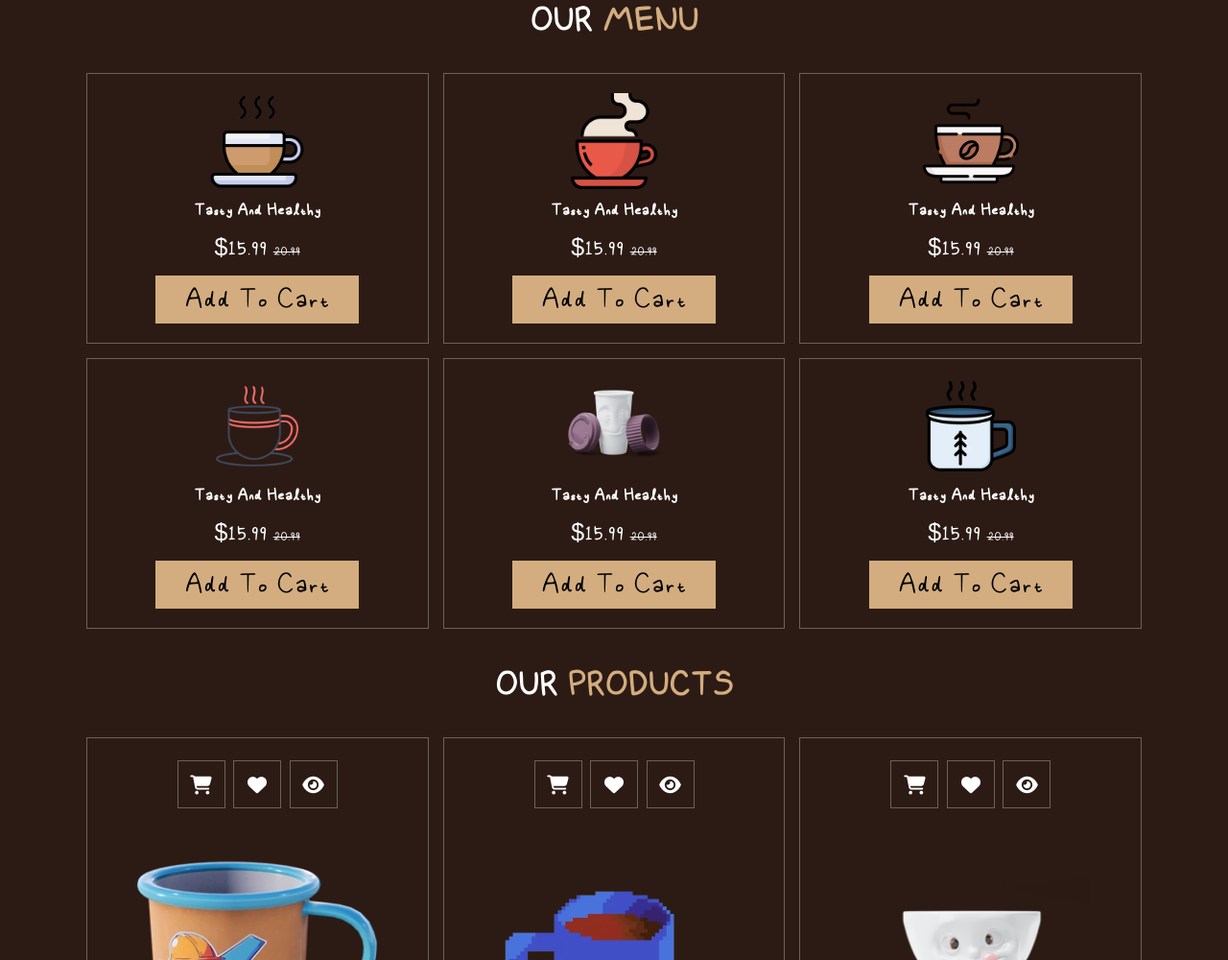
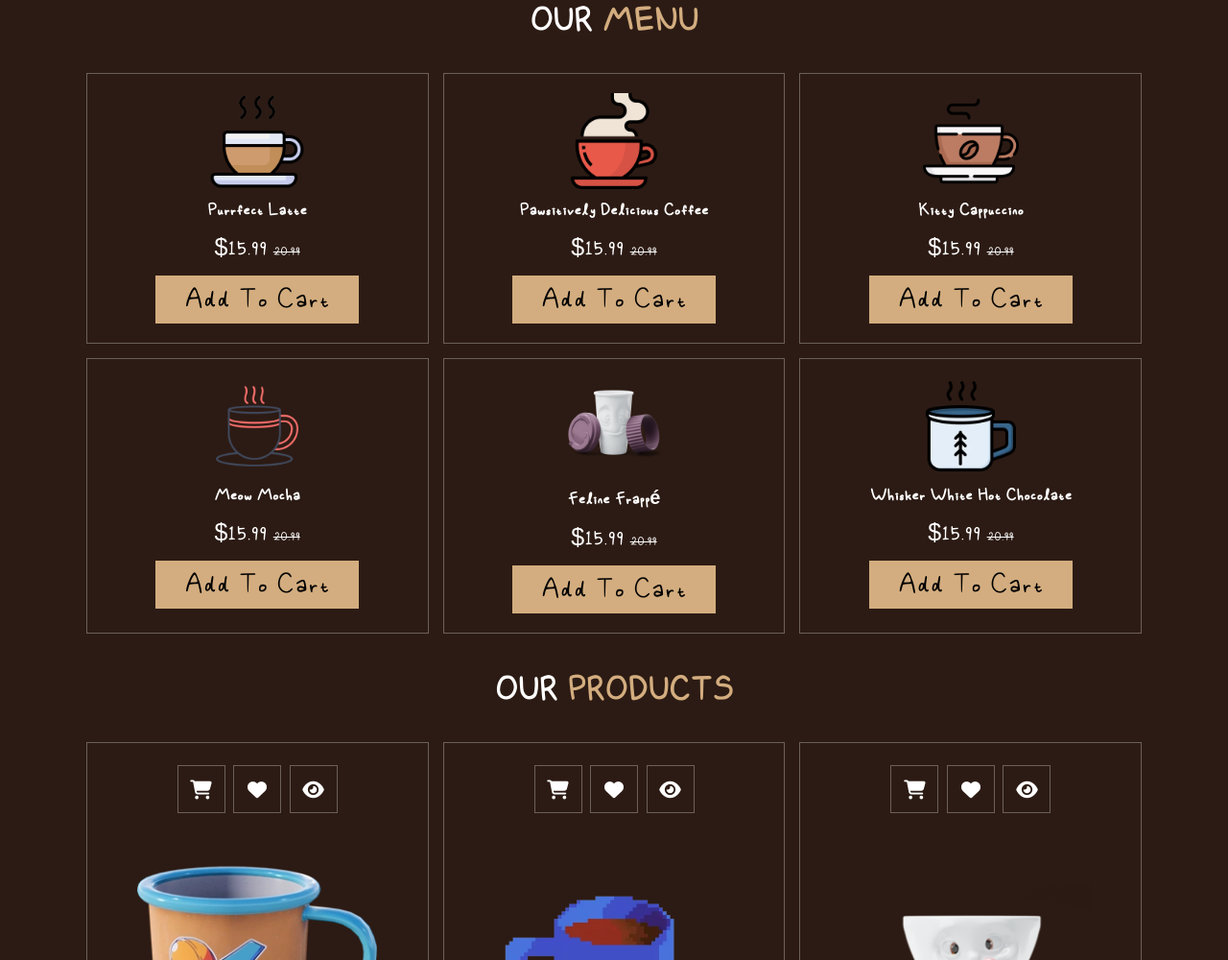
Before and after one commit to LoboWolfCode/Cafe-Meow, a plain HTML site: page index.html in a window 1280 px wide. Shown: the part 1405-2405 px from the top of the page at 96% size. Drawn offline with Linux system fonts and the light colour scheme.

Commit message:
menu-names

```diff
--- a/index.html
+++ b/index.html
@@ -122,42 +122,42 @@
 
       <div class="box">
         <img src="images/menu-1.png" alt=""/>
-        <h3>tasty and healthy</h3>
+        <h3>Purrfect Latte</h3>
         <div class="price">$15.99 <span>20.99</span></div>
         <a href="#" class="btn">add to cart</a>
       </div>
 
       <div class="box">
         <img src="images/menu-2.png" alt=""/>
-        <h3>tasty and healthy</h3>
+        <h3>Pawsitively Delicious Coffee</h3>
         <div class="price">$15.99 <span>20.99</span></div>
         <a href="#" class="btn">add to cart</a>
       </div>
 
       <div class="box">
         <img src="images/menu-3.png" alt=""/>
-        <h3>tasty and healthy</h3>
+        <h3>Kitty Cappuccino</h3>
         <div class="price">$15.99 <span>20.99</span></div>
         <a href="#" class="btn">add to cart</a>
       </div>
 
       <div class="box">
         <img src="images/menu-4.png" alt=""/>
-        <h3>tasty and healthy</h3>
+        <h3>Meow Mocha</h3>
         <div class="price">$15.99 <span>20.99</span></div>
         <a href="#" class="btn">add to cart</a>
       </div>
 
       <div class="box">
         <img src="images/menu-5.png" alt=""/>
-        <h3>tasty and healthy</h3>
+        <h3>Feline Frappé</h3>
         <div class="price">$15.99 <span>20.99</span></div>
         <a href="#" class="btn">add to cart</a>
       </div>
 
       <div class="box">
         <img src="images/menu-6.png" alt=""/>
-        <h3>tasty and healthy</h3>
+        <h3>Whisker White Hot Chocolate</h3>
         <div class="price">$15.99 <span>20.99</span></div>
         <a href="#" class="btn">add to cart</a>
       </div>
```
